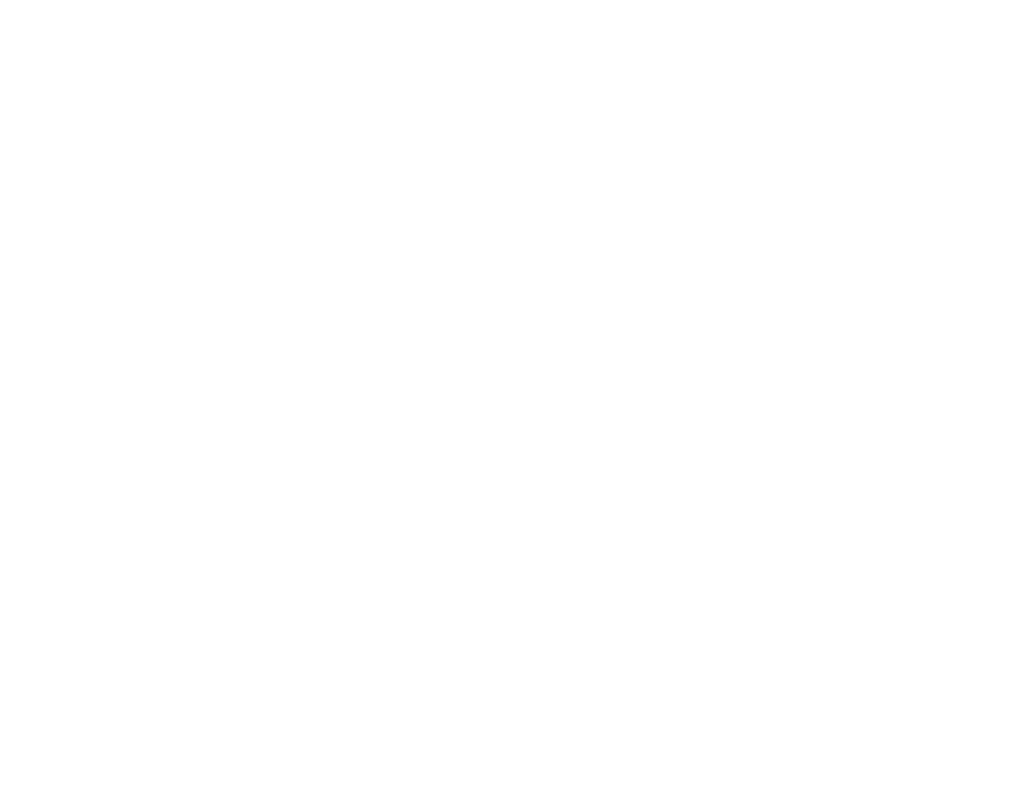
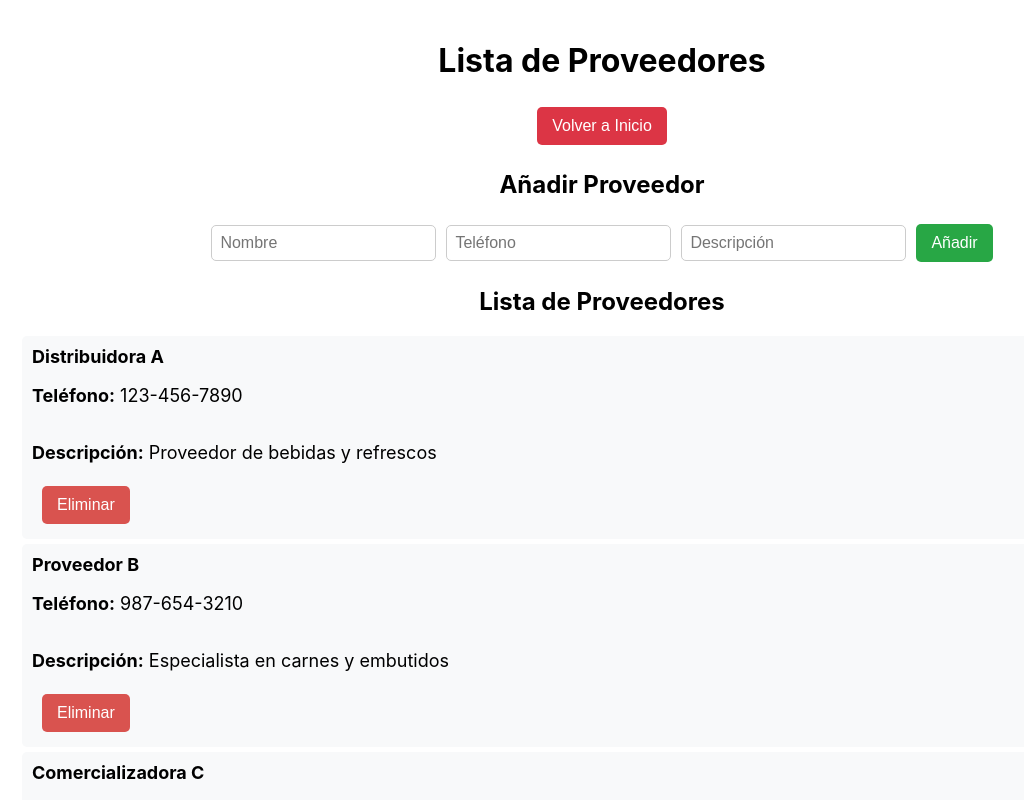
Before and after one commit to julsolalf/ISPP-G2, a React (Create React App) app in the folder frontend/: page /proveedores in a window 1280 px wide. Before the commit this address had no page. Shown: the top 800 px of the page, without its empty margins (38-1062 px from the left). Built offline with nearby package versions, Linux system fonts and the light colour scheme.

Commit message:
feat(#134):Vista provisional de proveedores

```diff
--- a/frontend/src/App.js
+++ b/frontend/src/App.js
@@ -1,6 +1,7 @@
 import "./App.css";
 import TPV from "./screens/r/index.js";
 import Categorias from "./productoInventario/list.js";
+import Proveedores from "./listaProveedores/proveedores.js";
 import { BrowserRouter as Router, Routes, Route, useNavigate, useLocation } from "react-router-dom";
 
 function App() {
@@ -35,6 +36,9 @@
             <button onClick={() => navigate("/categorias")}>
               Ver Categorías
             </button>
+            <button onClick={() => navigate("/proveedores")}>
+              Ver Proveedores
+            </button>
           </div>
         </header>
       )}
@@ -43,6 +47,7 @@
         <Routes>
           <Route path="/" element={<p>Bienvenido a la aplicación</p>} />
           <Route path="/categorias" element={<Categorias />} />
+          <Route path="/proveedores" element={<Proveedores />} />
         </Routes>
       </main>
     </div>
--- /dev/null
+++ b/frontend/src/listaProveedores/proveedores.js
@@ -0,0 +1,94 @@
+import React, { useState } from "react";
+import { useNavigate } from "react-router-dom";
+
+function Proveedores() {
+  const navigate = useNavigate();
+  const [proveedores, setProveedores] = useState([
+    { nombre: "Distribuidora A", telefono: "123-456-7890", descripcion: "Proveedor de bebidas y refrescos" },
+    { nombre: "Proveedor B", telefono: "987-654-3210", descripcion: "Especialista en carnes y embutidos" },
+    { nombre: "Comercializadora C", telefono: "456-789-0123", descripcion: "Lácteos y productos derivados" },
+  ]);
+  const [nuevoNombre, setNuevoNombre] = useState("");
+  const [nuevoTelefono, setNuevoTelefono] = useState("");
+  const [nuevaDescripcion, setNuevaDescripcion] = useState("");
+
+  const agregarProveedor = () => {
+    if (nuevoNombre.trim() === "" || nuevoTelefono.trim() === "" || nuevaDescripcion.trim() === "") return;
+    setProveedores([...proveedores, { nombre: nuevoNombre, telefono: nuevoTelefono, descripcion: nuevaDescripcion }]);
+    setNuevoNombre("");
+    setNuevoTelefono("");
+    setNuevaDescripcion("");
+  };
+
+  const eliminarProveedor = (index) => {
+    setProveedores(proveedores.filter((_, i) => i !== index));
+  };
+
+  const styles = {
+    container: { textAlign: "center", padding: "20px" },
+    button: { margin: "5px", padding: "10px 15px", fontSize: "16px", cursor: "pointer", border: "none", borderRadius: "5px" },
+    volverBoton: { backgroundColor: "#dc3545", color: "white" },
+    volverBotonHover: { backgroundColor: "#c82333" },
+    agregarBoton: { backgroundColor: "#28a745", color: "white" },
+    eliminarBoton: { backgroundColor: "#d9534f", color: "white", marginLeft: "10px" },
+    input: { margin: "5px", padding: "8px", fontSize: "16px", borderRadius: "5px", border: "1px solid #ccc" },
+    proveedorItem: { listStyle: "none", fontSize: "18px", margin: "5px 0", padding: "10px", background: "#f8f9fa", borderRadius: "5px", display: "flex", flexDirection: "column", alignItems: "flex-start" },
+  };
+
+  return (
+    <div style={styles.container}>
+      <h1>Lista de Proveedores</h1>
+
+      <button
+        style={{ ...styles.button, ...styles.volverBoton }}
+        onMouseOver={(e) => (e.target.style.backgroundColor = styles.volverBotonHover.backgroundColor)}
+        onMouseOut={(e) => (e.target.style.backgroundColor = styles.volverBoton.backgroundColor)}
+        onClick={() => navigate("/")}
+      >
+        Volver a Inicio
+      </button>
+
+      <h2>Añadir Proveedor</h2>
+      <input
+        type="text"
+        placeholder="Nombre"
+        style={styles.input}
+        value={nuevoNombre}
+        onChange={(e) => setNuevoNombre(e.target.value)}
+      />
+      <input
+        type="text"
+        placeholder="Teléfono"
+        style={styles.input}
+        value={nuevoTelefono}
+        onChange={(e) => setNuevoTelefono(e.target.value)}
+      />
+      <input
+        type="text"
+        placeholder="Descripción"
+        style={styles.input}
+        value={nuevaDescripcion}
+        onChange={(e) => setNuevaDescripcion(e.target.value)}
+      />
+      <button style={{ ...styles.button, ...styles.agregarBoton }} onClick={agregarProveedor}>
+        Añadir
+      </button>
+
+      <h2>Lista de Proveedores</h2>
+      <ul>
+        {proveedores.map((proveedor, index) => (
+          <li key={index} style={styles.proveedorItem}>
+            <strong>{proveedor.nombre}</strong>
+            <p><strong>Teléfono:</strong> {proveedor.telefono}</p>
+            <p><strong>Descripción:</strong> {proveedor.descripcion}</p>
+            <button style={{ ...styles.button, ...styles.eliminarBoton }} onClick={() => eliminarProveedor(index)}>
+              Eliminar
+            </button>
+          </li>
+        ))}
+      </ul>
+    </div>
+  );
+}
+
+export default Proveedores;
```
